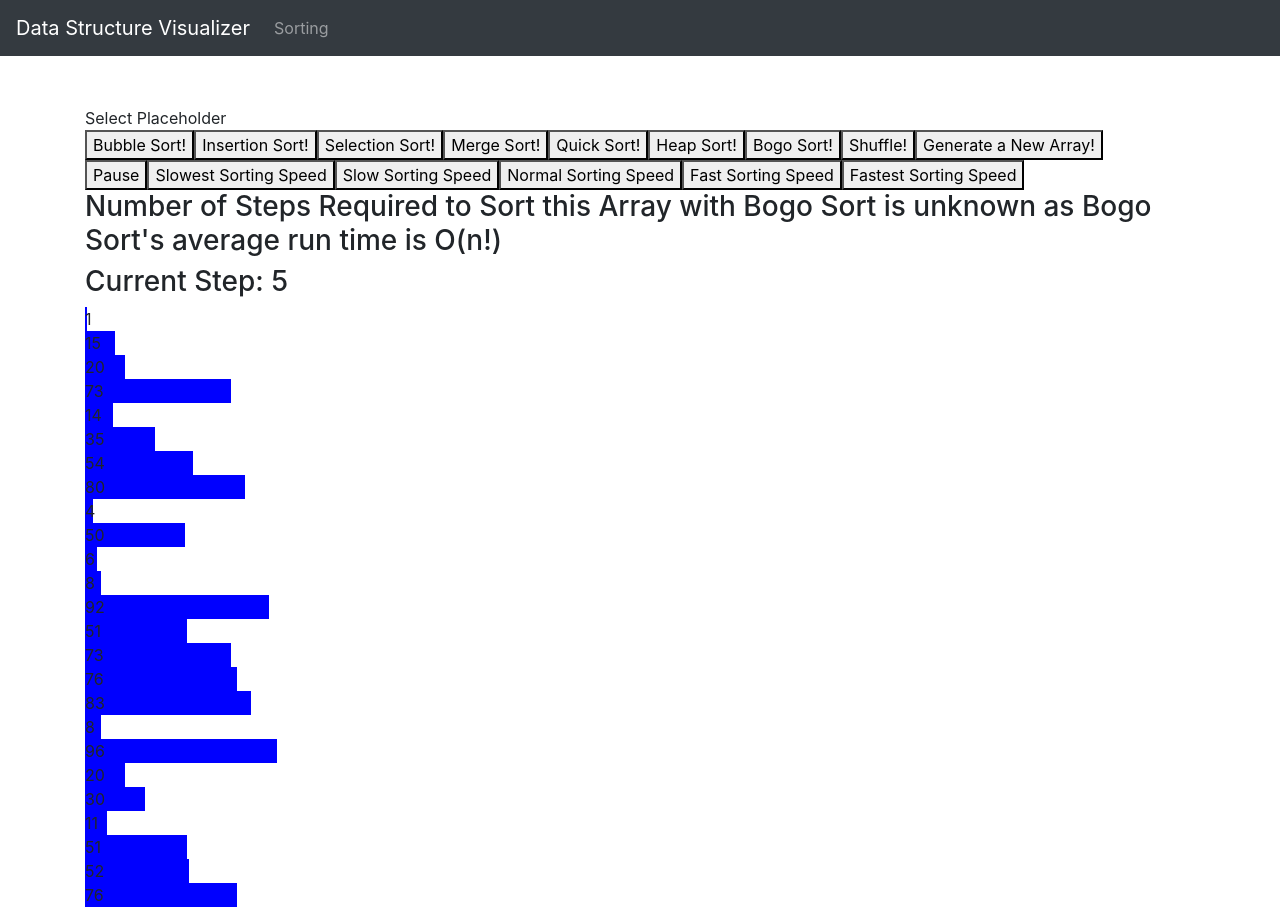
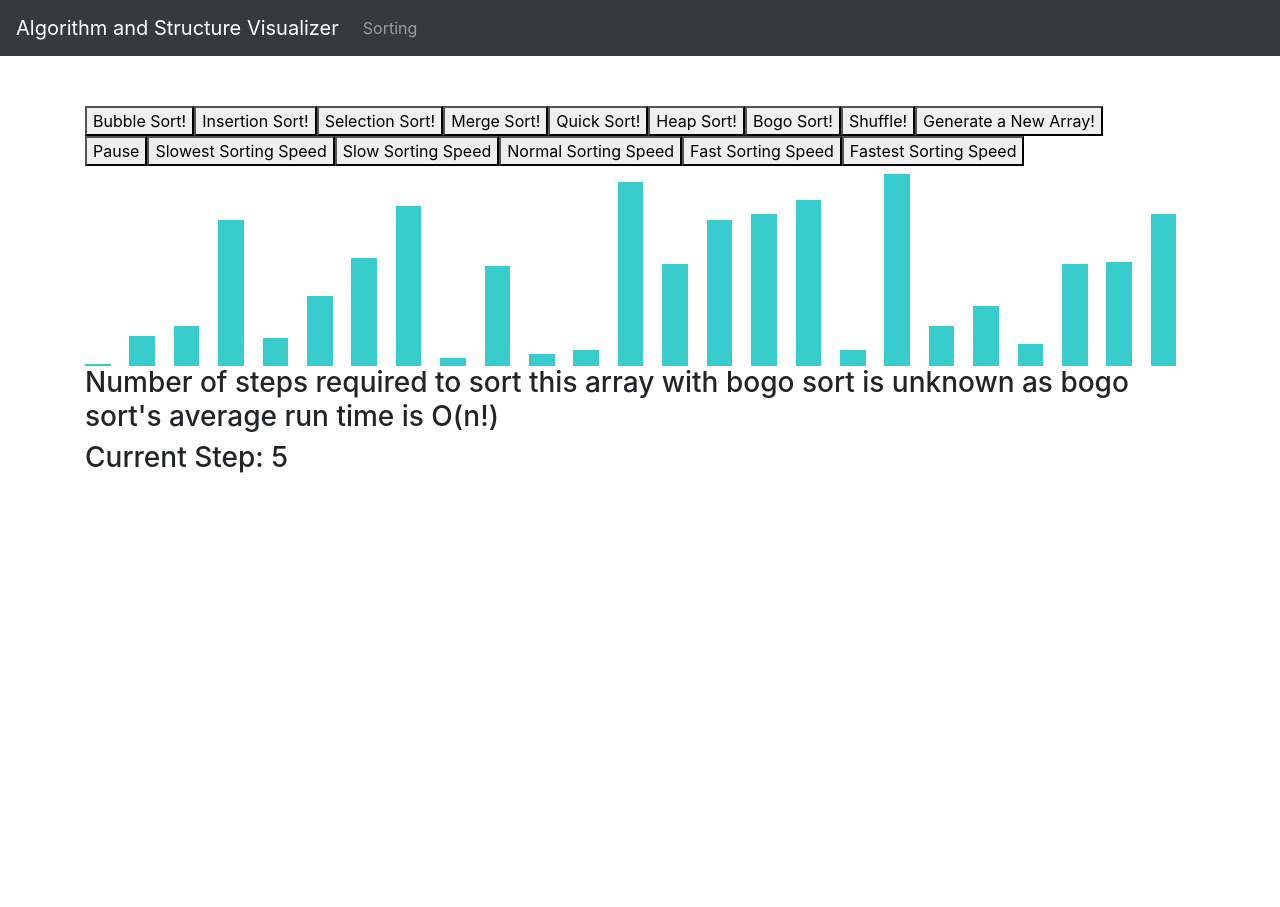
Before and after one commit to matt-hendrick/Algorithm-Data-Structure-Visualizer, a React (Create React App) app: page / in a window 1280 px wide. Both pictures are taken after a click on the button "Bogo Sort!". After the commit the page ends 800 px from the top, so only its background shows below. Built offline with nearby package versions, Linux system fonts and the light colour scheme.

Commit message:
Style: improved styling of sorting bar display

```diff
--- a/src/components/Navbar/Navbar.js
+++ b/src/components/Navbar/Navbar.js
@@ -7,7 +7,7 @@ import Nav from 'react-bootstrap/Nav';
 function MyNavbar() {
   return (
     <Navbar collapseOnSelect expand="md" bg="dark" variant="dark">
-      <Navbar.Brand href="/">Data Structure Visualizer</Navbar.Brand>
+      <Navbar.Brand href="/">Algorithm and Structure Visualizer</Navbar.Brand>
       <Navbar.Toggle aria-controls="responsive-navbar-nav" />
       <Navbar.Collapse id="responsive-navbar-nav">
         <Nav className="mr-auto">
--- a/src/containers/BalancingTree.js
+++ b/src/containers/BalancingTree.js
@@ -17,12 +17,10 @@ function BalancingTree() {
     setMax(updatedMax);
   };
 
-  console.log(max);
   let arr = [];
   for (let i = 0; i < max; i++) arr.push(getRandomInt(1000));
   let avlTree = new AVLTree();
   arr.forEach((item) => avlTree.add(item));
-  console.log(avlTree, arr);
   return (
     <div>
       <Input
--- a/src/containers/Sorting.js
+++ b/src/containers/Sorting.js
@@ -17,6 +17,8 @@ function Sorting() {
   const [isRunning, setIsRunning] = useState(false);
   const [sortingSpeed, setSortingSpeed] = useState(10000);
 
+  let tempSortingStepsArray = [];
+
   useEffect(() => {
     generateArray();
   }, []);
@@ -28,6 +30,7 @@ function Sorting() {
       isRunning &&
       sortingType !== 'Bogo Sort'
     ) {
+      // Bubble/Insertion/Selection/Quick/Heap Sort
       if (
         sortingType === 'Bubble Sort' ||
         sortingType === 'Insertion Sort' ||
@@ -48,9 +51,10 @@ function Sorting() {
           setArr(tempArr);
         }
         setCurrentStep(currentStep + 1);
-      } else if (sortingType === 'Merge Sort') {
+      }
+      // Merge Sort
+      else if (sortingType === 'Merge Sort') {
         if (sortingSteps[currentStep] !== null) {
-          console.log(sortingSteps[currentStep]);
           setArr(sortingSteps[currentStep]);
         }
         setCurrentStep(currentStep + 1);
@@ -81,8 +85,6 @@ function Sorting() {
     setSortingType(null);
     setSortingSpeed(10000);
   };
-
-  let tempSortingStepsArray = [];
 
   const handleBubbleSort = () => {
     let tempArr = originalArr ? [...originalArr] : [...arr];
@@ -346,15 +348,34 @@ function Sorting() {
   };
 
   const ItemCard = forwardRef((props, ref) => (
-    <div ref={ref} style={{ backgroundColor: 'blue', width: props.size }}>
-      {props.children}
+    <div
+      style={{
+        height: '200px',
+        marginRight: '3vw',
+        position: 'relative',
+        width: '150px',
+      }}
+    >
+      <div
+        ref={ref}
+        style={{
+          backgroundColor: '#39cccc',
+          height: props.size,
+          color: '#000000',
+          position: 'absolute',
+          bottom: '0',
+          display: 'flex',
+          width: '2vw',
+        }}
+      >
+        <span style={{ alignSelf: 'flex-end' }}>{/* {props.children} */}</span>
+      </div>
     </div>
   ));
 
   return (
     <div>
       <div>
-        <div>Select Placeholder</div>
         <button onClick={handleBubbleSort}>Bubble Sort!</button>
         <button onClick={handleInsertionSort}>Insertion Sort!</button>
         <button onClick={handleSelectionSort}>Selection Sort!</button>
@@ -386,23 +407,19 @@ function Sorting() {
             </button>
           </div>
         ) : null}
-
-        {sortingType ? (
-          <div>
-            <h3>
-              Number of Steps Required to Sort this Array with {sortingType}
-              {sortingType !== 'Bogo Sort'
-                ? `: ${sortingSteps.length}`
-                : " is unknown as Bogo Sort's average run time is O(n!)"}
-            </h3>
-            <h3>Current Step: {currentStep}</h3>
-          </div>
-        ) : null}
       </div>
 
-      <div style={{ display: 'flex' }}>
+      <div
+      // style={{ display: 'flex' }}
+      >
         {originalArr ? (
-          <div>
+          <div
+            style={{
+              display: 'flex',
+              flexDirection: 'row',
+              marginBottom: '10px',
+            }}
+          >
             {originalArr.map((item) => (
               <ItemCard key={item[1]} size={item[0] * 2}>
                 {item[0]}
@@ -412,20 +429,32 @@ function Sorting() {
         ) : null}
 
         {arr ? (
-          <div style={{ display: 'flex' }}>
-            <div>
+          <div>
+            <div style={{ display: 'flex', flexDirection: 'row' }}>
               {arr.map((item) => (
                 <ItemCard key={item[1]} size={item[0] * 2}>
                   {item[0]}
                 </ItemCard>
               ))}
             </div>
-            {sortingSteps[currentStep] === null && isRunning ? (
+            {/* {sortingSteps[currentStep] === null && isRunning ? (
               <div>No Change Made</div>
-            ) : null}
+            ) : null} */}
           </div>
         ) : null}
       </div>
+      {sortingType ? (
+        <div>
+          <h3>
+            Number of steps required to sort this array with{' '}
+            {sortingType.toLowerCase()}
+            {sortingType !== 'Bogo Sort'
+              ? `: ${sortingSteps.length}`
+              : " is unknown as bogo sort's average run time is O(n!)"}
+          </h3>
+          <h3>Current Step: {currentStep}</h3>
+        </div>
+      ) : null}
     </div>
   );
 }
```
Also changed, not shown: src/algorithms/bubbleSort.js (deleted, +0 -21 lines).
